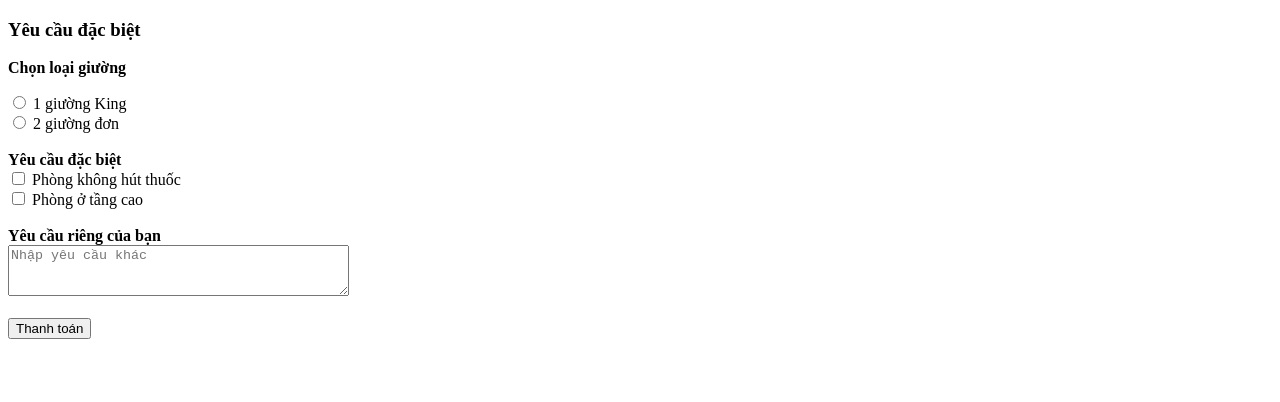
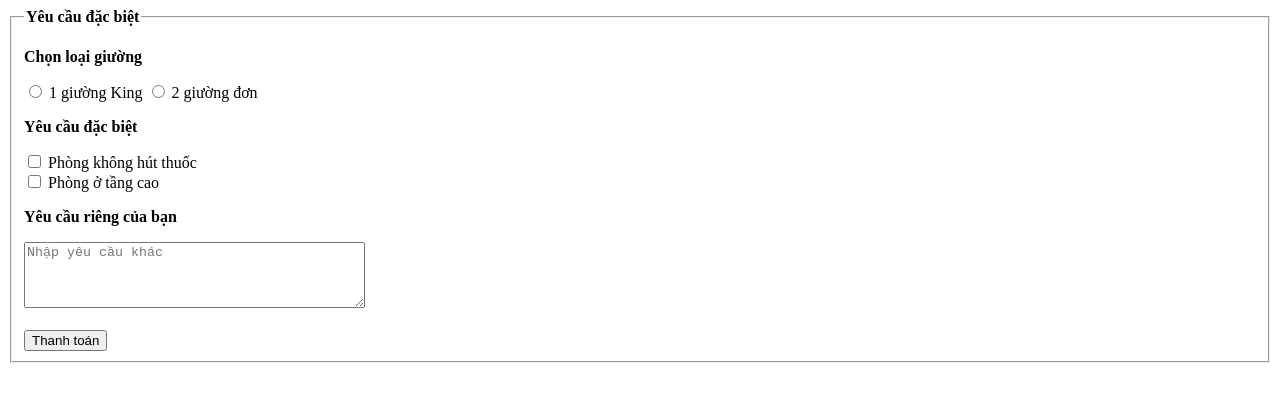
Before and after one commit to kdunn2715/kdhtml6, a plain HTML site: page index.html in a window 1280 px wide. Drawn offline with Linux system fonts and the light colour scheme.

Commit message:
Update index.html

```diff
--- a/index.html
+++ b/index.html
@@ -5,32 +5,32 @@
 <title>Yêu cầu đặc biệt</title>
 </head>
 <body>
-
-<h3>Yêu cầu đặc biệt</h3>
+<form>
+<fieldset>
+<legend><b>Yêu cầu đặc biệt</b></legend>
 
 <p><b>Chọn loại giường</b></p>
-<form>
-  <input type="radio" id="king" name="giuong" value="1 giường King">
-  <label for="king">1 giường King</label>
-  <br>
-  <input type="radio" id="twin" name="giuong" value="2 giường đơn">
-  <label for="twin">2 giường đơn</label>
+<label>
+<input type="radio" name="giuong" value="king"> 1 giường King
+</label>
+<label>
+<input type="radio" name="giuong" value="don"> 2 giường đơn
+</label>
 
-  <br><br>
-  <b>Yêu cầu đặc biệt</b><br>
-  <input type="checkbox" id="no-smoking" name="no-smoking">
-  <label for="no-smoking">Phòng không hút thuốc</label>
-  <br>
-  <input type="checkbox" id="high-floor" name="high-floor">
-  <label for="high-floor">Phòng ở tầng cao</label>
+<p><b>Yêu cầu đặc biệt</b></p>
+<label>
+<input type="checkbox" name="dacbiet" value="khonghutthuoc"> Phòng không hút thuốc
+</label><br>
+<label>
+<input type="checkbox" name="dacbiet" value="tangcao"> Phòng ở tầng cao
+</label>
 
-  <br><br>
-  <b>Yêu cầu riêng của bạn</b><br>
-  <textarea name="other" rows="3" cols="40" placeholder="Nhập yêu cầu khác"></textarea>
+<p><b>Yêu cầu riêng của bạn</b></p>
+<textarea name="yeucaurieng" rows="4" cols="40" placeholder="Nhập yêu cầu khác"></textarea>
 
-  <br><br>
-  <button type="submit">Thanh toán</button>
+<br><br>
+<input type="button" value="Thanh toán">
+</fieldset>
 </form>
-
 </body>
 </html>
```
